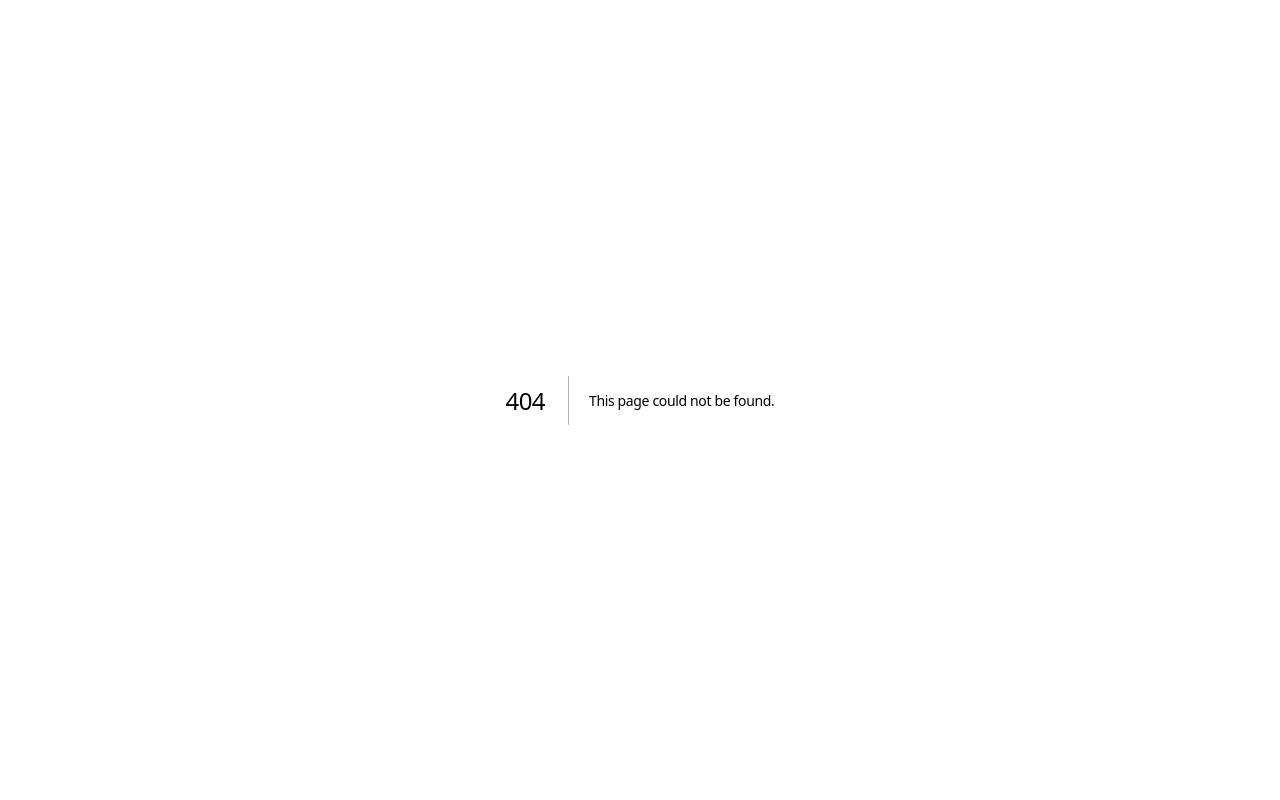
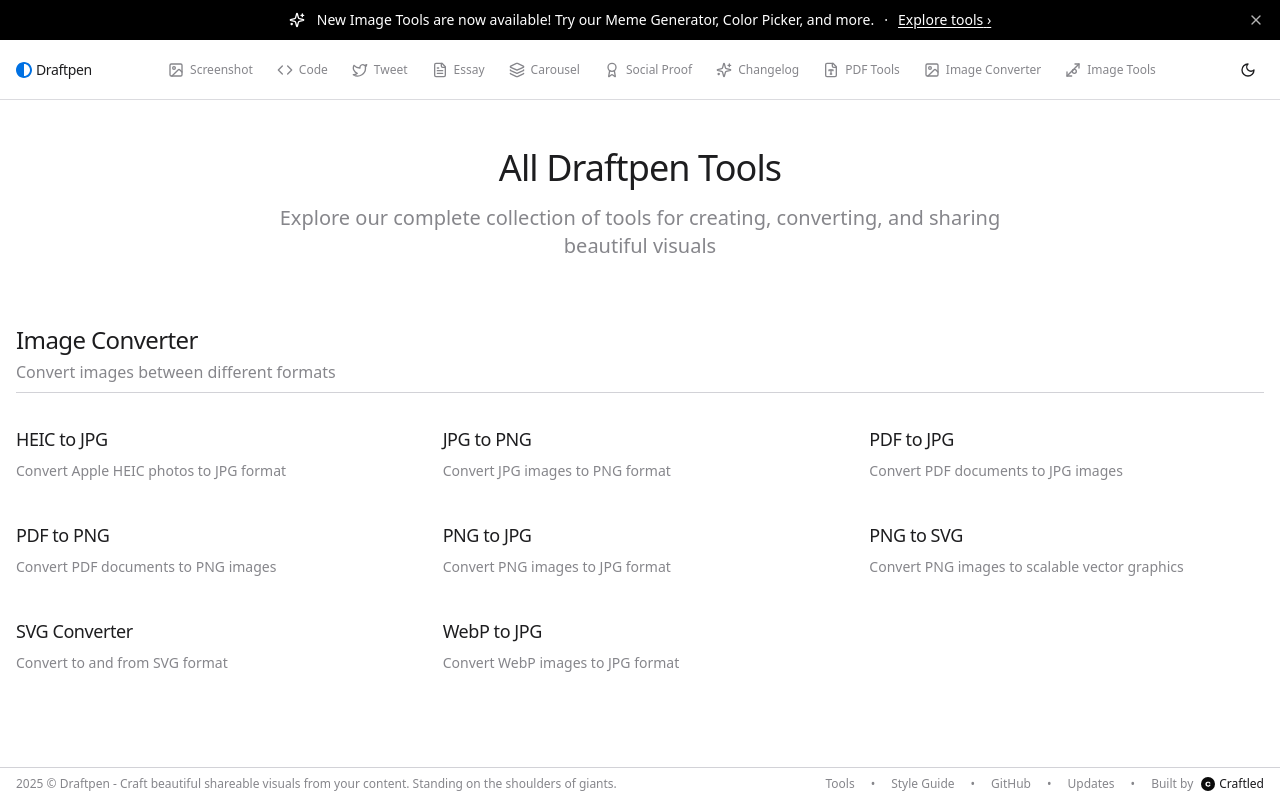
Before and after one commit to craftyme/draftpen, a Next.js app: page /tools in a window 1280 px wide. Before the commit this address had no page. Built offline with nearby package versions, Linux system fonts and the light colour scheme.

Commit message:
/tools page linked from footer

```diff
--- /dev/null
+++ b/src/app/tools/page.tsx
@@ -0,0 +1,140 @@
+'use client';
+
+import React from 'react';
+import Link from 'next/link';
+import MainLayout from '@/components/layout/MainLayout';
+
+interface ToolCategory {
+  title: string;
+  description: string;
+  path: string;
+  tools: Tool[];
+}
+
+interface Tool {
+  name: string;
+  description: string;
+  path: string;
+}
+
+const ToolsPage = () => {
+  const categories: ToolCategory[] = [
+    {
+      title: 'Image Converter',
+      description: 'Convert images between different formats',
+      path: '/image-converter',
+      tools: [
+        { name: 'HEIC to JPG', description: 'Convert Apple HEIC photos to JPG format', path: '/image-converter/heic-to-jpg' },
+        { name: 'JPG to PNG', description: 'Convert JPG images to PNG format', path: '/image-converter/jpg-to-png' },
+        { name: 'PDF to JPG', description: 'Convert PDF documents to JPG images', path: '/image-converter/pdf-to-jpg' },
+        { name: 'PDF to PNG', description: 'Convert PDF documents to PNG images', path: '/image-converter/pdf-to-png' },
+        { name: 'PNG to JPG', description: 'Convert PNG images to JPG format', path: '/image-converter/png-to-jpg' },
+        { name: 'PNG to SVG', description: 'Convert PNG images to scalable vector graphics', path: '/image-converter/png-to-svg' },
+        { name: 'SVG Converter', description: 'Convert to and from SVG format', path: '/image-converter/svg-converter' },
+        { name: 'WebP to JPG', description: 'Convert WebP images to JPG format', path: '/image-converter/webp-to-jpg' },
+      ],
+    },
+    {
+      title: 'Image Tools',
+      description: 'Edit and enhance your images',
+      path: '/image-tools',
+      tools: [
+        { name: 'Bulk Image Resizer', description: 'Resize multiple images at once', path: '/image-tools/bulk-image-resizer' },
+        { name: 'Collage Maker', description: 'Create beautiful photo collages', path: '/image-tools/collage-maker' },
+        { name: 'Color Picker', description: 'Extract colors from images', path: '/image-tools/color-picker' },
+        { name: 'Crop Image', description: 'Crop images to your desired dimensions', path: '/image-tools/crop-image' },
+        { name: 'Flip Image', description: 'Flip images horizontally or vertically', path: '/image-tools/flip-image' },
+        { name: 'Image Compressor', description: 'Reduce image file size while preserving quality', path: '/image-tools/image-compressor' },
+        { name: 'Image Enlarger', description: 'Enlarge images without losing quality', path: '/image-tools/image-enlarger' },
+        { name: 'Image Resizer', description: 'Resize images to specific dimensions', path: '/image-tools/image-resizer' },
+        { name: 'Meme Generator', description: 'Create custom memes with your images', path: '/image-tools/meme-generator' },
+        { name: 'Rotate Image', description: 'Rotate images to any angle', path: '/image-tools/rotate-image' },
+      ],
+    },
+    {
+      title: 'PDF Tools',
+      description: 'Work with PDF documents',
+      path: '/pdf-tools',
+      tools: [
+        { name: 'Compress PDF', description: 'Reduce PDF file size', path: '/pdf-tools/compress' },
+        { name: 'PDF Converter', description: 'Convert PDFs to other formats', path: '/pdf-tools/converter' },
+        { name: 'Image to PDF', description: 'Convert images to PDF documents', path: '/pdf-tools/image-to-pdf' },
+        { name: 'JPG to PDF', description: 'Convert JPG images to PDF documents', path: '/pdf-tools/jpg-to-pdf' },
+        { name: 'PDF to GIF', description: 'Convert PDF pages to animated GIFs', path: '/pdf-tools/pdf-to-gif' },
+        { name: 'PNG to PDF', description: 'Convert PNG images to PDF documents', path: '/pdf-tools/png-to-pdf' },
+      ],
+    },
+    {
+      title: 'Social Proof',
+      description: 'Generate social proof elements',
+      path: '/social-proof',
+      tools: [
+        { name: 'Capterra Reviews', description: 'Create Capterra review widgets', path: '/social-proof/capterra' },
+        { name: 'G2 Reviews', description: 'Generate G2 review displays', path: '/social-proof/g2' },
+        { name: 'Testimonials', description: 'Design custom testimonial displays', path: '/social-proof/testimonial' },
+        { name: 'Trustpilot', description: 'Create Trustpilot review widgets', path: '/social-proof/trustpilot' },
+      ],
+    },
+    {
+      title: 'Content Generators',
+      description: 'Create shareable content',
+      path: '#',
+      tools: [
+        { name: 'Tweet Generator', description: 'Create beautiful tweet images', path: '/tweet' },
+        { name: 'Code Snippets', description: 'Generate code snippet images', path: '/code' },
+        { name: 'Essay Formatter', description: 'Format essays for sharing', path: '/essay' },
+        { name: 'Carousel Creator', description: 'Create image carousels for social media', path: '/carousel' },
+      ],
+    },
+  ];
+
+  return (
+    <MainLayout activeTab="tools">
+      <div className="py-12 px-4 max-w-7xl mx-auto">
+        <div className="mb-16 text-center">
+          <h1 className="text-4xl font-medium tracking-tight mb-4">All Draftpen Tools</h1>
+          <p className="text-xl text-muted-foreground font-light max-w-3xl mx-auto">
+            Explore our complete collection of tools for creating, converting, and sharing beautiful visuals
+          </p>
+        </div>
+
+        <div className="space-y-24">
+          {categories.map((category) => (
+            <div key={category.title} className="space-y-8">
+              <div className="border-b pb-2">
+                <Link href={category.path} className="group">
+                  <h2 className="text-2xl font-medium tracking-tight inline-flex items-center">
+                    {category.title}
+                    <svg className="ml-1 w-5 h-5 opacity-0 group-hover:opacity-70 transition-opacity" viewBox="0 0 20 20" fill="currentColor">
+                      <path fillRule="evenodd" d="M7.21 14.77a.75.75 0 01.02-1.06L11.168 10 7.23 6.29a.75.75 0 111.04-1.08l4.5 4.25a.75.75 0 010 1.08l-4.5 4.25a.75.75 0 01-1.06-.02z" clipRule="evenodd" />
+                    </svg>
+                  </h2>
+                  <p className="text-muted-foreground font-light mt-1">{category.description}</p>
+                </Link>
+              </div>
+
+              <div className="grid grid-cols-1 md:grid-cols-2 lg:grid-cols-3 gap-x-8 gap-y-10">
+                {category.tools.map((tool) => (
+                  <Link
+                    href={tool.path}
+                    key={tool.path}
+                    className="group"
+                  >
+                    <div className="space-y-2">
+                      <h3 className="text-lg font-medium tracking-tight group-hover:text-blue-600 transition-colors">
+                        {tool.name}
+                      </h3>
+                      <p className="text-sm text-muted-foreground font-light">{tool.description}</p>
+                    </div>
+                  </Link>
+                ))}
+              </div>
+            </div>
+          ))}
+        </div>
+      </div>
+    </MainLayout>
+  );
+};
+
+export default ToolsPage;
--- a/src/components/layout/MainLayout.tsx
+++ b/src/components/layout/MainLayout.tsx
@@ -160,6 +160,10 @@
           {new Date().getFullYear()} &copy; Draftpen - Craft beautiful shareable visuals from your content. Standing on the shoulders of giants.
         </div>
         <div className="flex items-center gap-2">
+          <Link href="/tools" className="text-xs font-normal hover:text-zinc-700 dark:hover:text-zinc-300">
+            Tools
+          </Link>
+          <span className="mx-2">•</span>
           <Link href="/style-guide" className="text-xs font-normal hover:text-zinc-700 dark:hover:text-zinc-300">
             Style Guide
           </Link>
```
